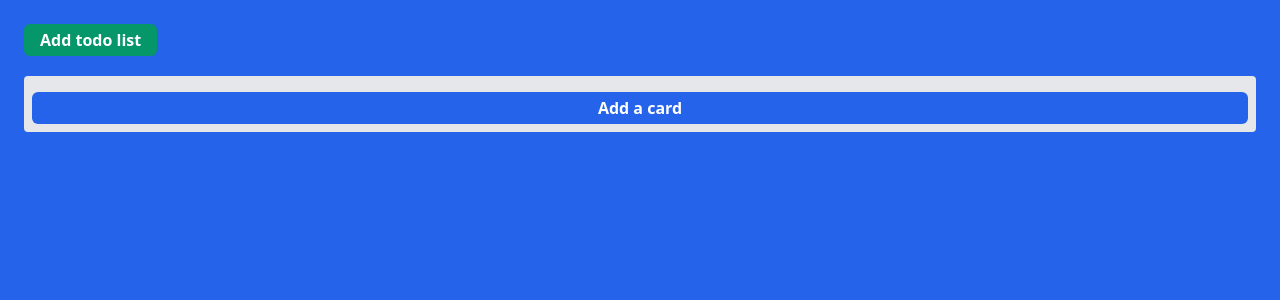
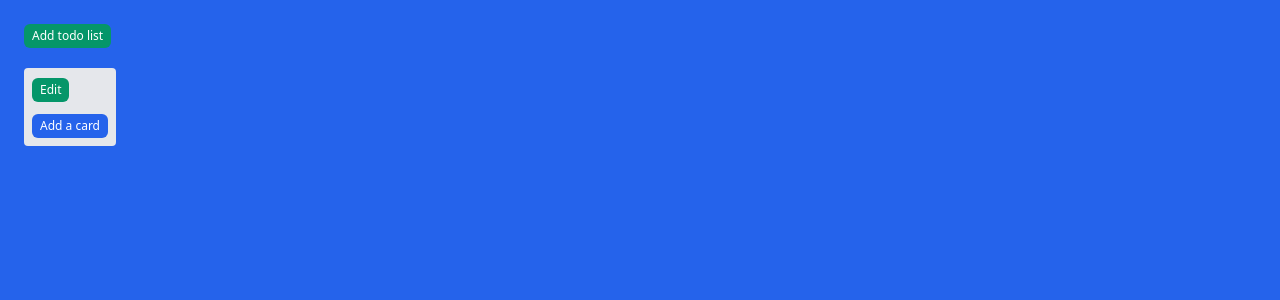
Before and after one commit to mvn-h24/vue-todo-example, a Vue app: page / in a window 1280 px wide. Both pictures are taken after a click on the button "Add todo list". Shown: the top 300 px of the page. Built offline with nearby package versions, Linux system fonts and the light colour scheme.

Commit message:
add List/component.vue edit

```diff
--- a/src/App.vue
+++ b/src/App.vue
@@ -2,11 +2,12 @@
   <ButtonComponent class="green-btn mb-5" @click="addTodoList"
     >Add todo list</ButtonComponent
   >
+  <div class="grid grid-flow-col auto-cols-max gap-5">
     <ListComponent
-    v-for="(todoList, listIndex) in todoLists"
+      v-for="todoList in todoLists"
       :key="todoList.id"
-    :class="{ 'mt-4': listIndex }"
       :title="todoList.title"
+      @edit-ready="handlerEditTodoList(todoList, $event)"
     >
       <template
         #cards-list
@@ -25,8 +26,8 @@
           v-if="newTodoItem && todoList.id === newTodoItem.listId"
           :title="newTodoItem.title"
           :edit="true"
-        @title-edited="handleNewItemCreate"
-        @title-edit-cancel="handleNewItemCreateCancel"
+          @edit-ready="handleNewItemCreate"
+          @edit-cancel="handleNewItemCreateCancel"
         />
       </template>
       <template #list-control-panel v-if="todoList.editable">
@@ -38,6 +39,7 @@
         >
       </template>
     </ListComponent>
+  </div>
 </template>
 
 <script setup lang="ts">
@@ -48,6 +50,7 @@ import ButtonComponent from "@app/components/Button/component.vue";
 import { onMounted } from "vue";
 import { useWorkspace } from "@app/store/Workspace/useWorkspace";
 import { ITodoItem } from "@app/types/todo/ITodoItem";
+import { ITodoList } from "@app/types/todo/ITodoList";
 
 //app workspace
 const workspace = useWorkspace();
@@ -58,6 +61,10 @@ const createListItem = (id: number) => {
   return workspace.load();
 };
 const addTodoList = () => workspace.createNewTodoList();
+const handlerEditTodoList = (list: ITodoList, title: string) => {
+  const dto = { ...list, title };
+  workspace.listUpdate(dto);
+};
 const handleNewItemCreate = (data: string) => {
   if (newTodoItem.value) {
     newTodoItem.value.title = data;
@@ -78,13 +85,20 @@ const handleItemTitleEdit = (item: ITodoItem, title: string) =>
 // };
 </script>
 
+<!--suppress CssUnusedSymbol -->
 <style>
-/*noinspection ALL*/
 html,
 body,
 #app {
-  width: 100%;
+  min-width: 100%;
   min-height: 100vh;
+}
+#app {
+  display: flex;
+  flex-direction: column;
+  align-items: flex-start;
+  justify-items: flex-start;
+  overflow-y: hidden;
 }
 * {
   padding: 0;
--- a/src/components/Button/tailwind.css
+++ b/src/components/Button/tailwind.css
@@ -3,7 +3,7 @@
         @apply grayscale pointer-events-none
     }
     .abstract-btn{
-        @apply text-white rounded-md font-semibold px-4 py-1 transition ease-in-out
+        @apply text-white rounded-md font-semibold px-2 py-0.5 transition ease-in-out  h-6 font-normal text-xs
     }
     .blue-btn{
         @apply bg-blue-600 hover:bg-blue-500
--- a/src/components/List/component.vue
+++ b/src/components/List/component.vue
@@ -1,6 +1,35 @@
 <template>
-  <div class="todo-list">
-    <h3 class="text-sm">{{ title }}</h3>
+  <div class="todo-list overflow-hidden">
+    <div class="grid auto-rows-min gap-1">
+      <div class="min-h-7 overflow-hidden">
+        <ShowSlideTransition :direction="'topToBottom'" :hide-immediate="true">
+          <template v-if="editMode">
+            <div class="grid grid-flow-col auto-cols-min gap-2.5 max-w-full">
+              <ButtonComponent class="red-btn" @click="cancelEdit"
+                >Cancel</ButtonComponent
+              >
+              <ButtonComponent class="green-btn" @click="applyEdit"
+                >Save</ButtonComponent
+              >
+            </div>
+          </template>
+          <template v-else>
+            <ButtonComponent class="green-btn" @click="ToggleEdit"
+              >Edit</ButtonComponent
+            >
+          </template>
+        </ShowSlideTransition>
+      </div>
+      <input
+        v-focus
+        v-if="editMode"
+        class="bg-transparent text-black text-sm"
+        v-model="editTitle"
+        placeholder="title"
+      />
+      <h3 class="text-sm" v-else-if="title.length">{{ title }}</h3>
+    </div>
+    <div class="flex flex-col">
       <div
         class="mt-2"
         v-if="$slots['cards-list'] && $slots['cards-list']().length"
@@ -16,10 +45,14 @@
         <slot name="list-control-panel"></slot>
       </div>
     </div>
+  </div>
 </template>
 
 <script setup lang="ts">
-import { toRefs } from "vue";
+import { ref, toRefs } from "vue";
+import { EditActions, useEdit } from "@app/useEdit";
+import ButtonComponent from "@app/components/Button/component.vue";
+import ShowSlideTransition from "@app/components/Transition/ShowSlideTransition.vue";
 
 interface TodoListProps {
   title?: string;
@@ -31,4 +64,29 @@ const props = withDefaults<Readonly<TodoListProps>, TodoListProps>(
   }
 );
 const { title } = toRefs<TodoListProps>(props);
+const editTitle = ref(title?.value);
+
+const emit = defineEmits<{
+  (e: EditActions.editReady, data: string | undefined): void;
+  (e: EditActions.editCancel): void;
+}>();
+const { editMode, cancelEdit, ApplyEdit, ToggleEdit } = useEdit<
+  string | undefined
+>(false, emit);
+const applyEdit = () => {
+  ApplyEdit(editTitle.value?.trim());
+  ToggleEdit();
+};
 </script>
+
+<script lang="ts">
+import { defineComponent } from "vue";
+import { focus } from "@app/directive";
+
+export default defineComponent({
+  name: "ListComponent",
+  directives: {
+    focus,
+  },
+});
+</script>
--- a/src/components/TodoCard/component.vue
+++ b/src/components/TodoCard/component.vue
@@ -75,8 +75,8 @@ enum ComponentActions {
 
 //edit title
 const emit = defineEmits<{
-  (e: EditActions.titleEdited, data: string): void;
-  (e: EditActions.titleEditCancel): void;
+  (e: EditActions.editReady, data: string): void;
+  (e: EditActions.editCancel): void;
   (e: ComponentActions.callDetail): void;
   (e: ComponentActions.callDelete): void;
 }>();
--- a/src/components/Transition/ShowSlideTransition.vue
+++ b/src/components/Transition/ShowSlideTransition.vue
@@ -1,5 +1,9 @@
 <template>
-  <Transition :name="direction" :style="{ ...transition, ...translate }">
+  <Transition
+    :name="direction"
+    :style="{ ...transition, ...translate }"
+    :class="{ 'hide-immediate': hideImmediate }"
+  >
     <slot />
   </Transition>
 </template>
@@ -23,6 +27,10 @@ export default defineComponent({
       type: Number,
       default: () => 30,
     },
+    hideImmediate: {
+      type: Boolean,
+      default: () => false,
+    },
   },
   computed: {
     transition() {
@@ -45,6 +53,13 @@ export default defineComponent({
 
 <!--suppress CssUnusedSymbol -->
 <style>
+.topToBottom-leave-active.hide-immediate,
+.leftToRight-leave-active.hide-immediate,
+.topToBottom-leave-active.hide-immediate,
+.rightToLeft-leave-active.hide-immediate {
+  transition: all 0.1s ease;
+  display: none;
+}
 .topToBottom-enter-active,
 .topToBottom-leave-active,
 .leftToRight-enter-active,
--- a/src/composable/useEdit.ts
+++ b/src/composable/useEdit.ts
@@ -1,12 +1,12 @@
 import { ref } from "vue";
 
 export enum EditActions {
-  titleEdited = "title-edited",
-  titleEditCancel = "title-edit-cancel",
+  editReady = "edit-ready",
+  editCancel = "edit-cancel",
 }
 export interface EditEmits<Data> {
-  (e: EditActions.titleEdited, data: Data): void;
-  (e: EditActions.titleEditCancel): void;
+  (e: EditActions.editReady, data: Data): void;
+  (e: EditActions.editCancel): void;
 }
 export function useEdit<Data = string>(init = false, emit: EditEmits<Data>) {
   const editMode = ref(init);
@@ -16,10 +16,10 @@ export function useEdit<Data = string>(init = false, emit: EditEmits<Data>) {
   };
   const cancelEdit = () => {
     editMode.value = false;
-    emit(EditActions.titleEditCancel);
+    emit(EditActions.editCancel);
   };
   const ApplyEdit = (data: Data) => {
-    emit(EditActions.titleEdited, data);
+    emit(EditActions.editReady, data);
   };
   return {
     editMode,
--- a/src/store/Workspace/useWorkspace.ts
+++ b/src/store/Workspace/useWorkspace.ts
@@ -5,6 +5,7 @@ import { useTodoItemClient, useTodoListClient } from "@app/db";
 import { TodoItemFactory } from "@app/store/Workspace/TodoItem.factory";
 import { TodoListFactory } from "@app/store/Workspace/TodoList.factory";
 import { ITodoItem } from "@app/types/todo/ITodoItem";
+import { ITodoList } from "@app/types/todo/ITodoList";
 
 export const TodoListStoreToken = "WorkspaceStore";
 export const useWorkspace = defineStore<
@@ -44,6 +45,7 @@ export const useWorkspace = defineStore<
     },
     saveNewItem() {
       if (this.$state.newTodoItem) {
+        // eslint-disable-next-line @typescript-eslint/no-unused-vars
         const { id, ...dto } = this.$state.newTodoItem;
         return useTodoItemClient().then((client) => client.addOne(dto));
       }
@@ -58,5 +60,10 @@ export const useWorkspace = defineStore<
         .then((client) => client.updateOne(dto))
         .then(() => this.load());
     },
+    listUpdate(dto: ITodoList) {
+      return useTodoListClient()
+        .then((client) => client.updateOne(dto))
+        .then(() => this.load());
+    },
   },
 });
```
Lines whose indentation alone changed are shown as unchanged.
